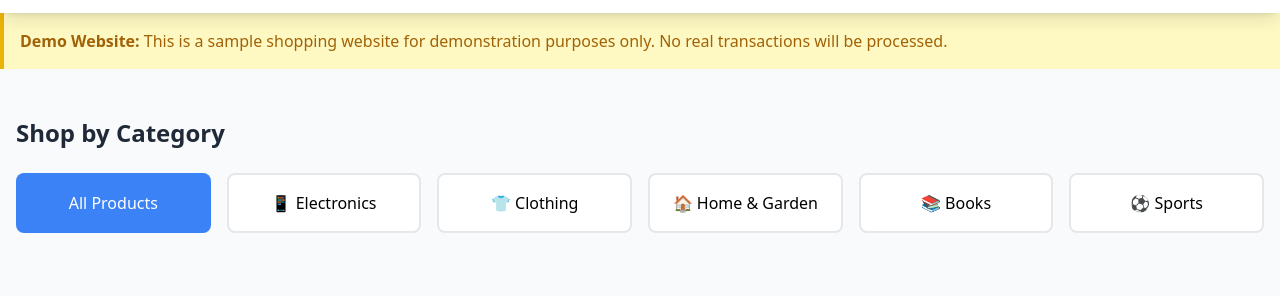
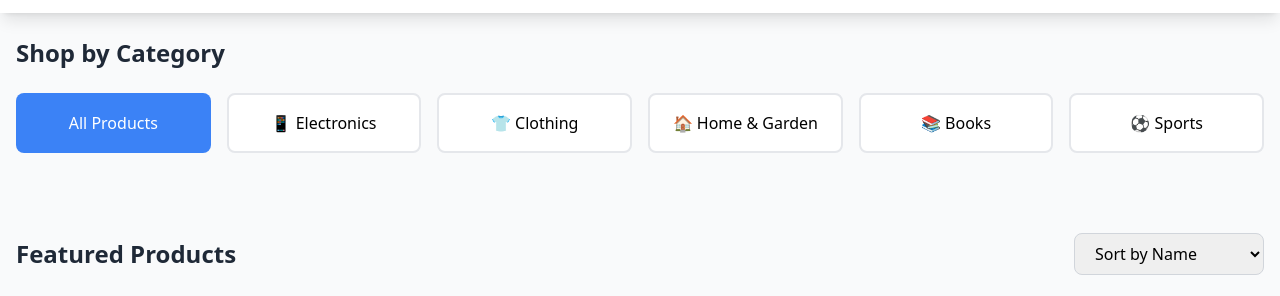
Before and after one commit to Ramyapathivada/shophub, a plain HTML site: page index.html in a window 1280 px wide. Shown: the part 71-367 px from the top of the page. Drawn offline with nearby package versions, Linux system fonts and the light colour scheme.

Commit message:
Update index.html

```diff
--- a/index.html
+++ b/index.html
@@ -63,14 +63,6 @@
         </div>
     </header>
 
-    <!-- Demo Notice -->
-    <div class="bg-yellow-100 border-l-4 border-yellow-500 p-4 mb-6">
-        <div class="container mx-auto">
-            <p class="text-yellow-700">
-                <strong>Demo Website:</strong> This is a sample shopping website for demonstration purposes only. No real transactions will be processed.
-            </p>
-        </div>
-    </div>
 
     <!-- Categories -->
     <section class="container mx-auto px-4 py-6">
```
